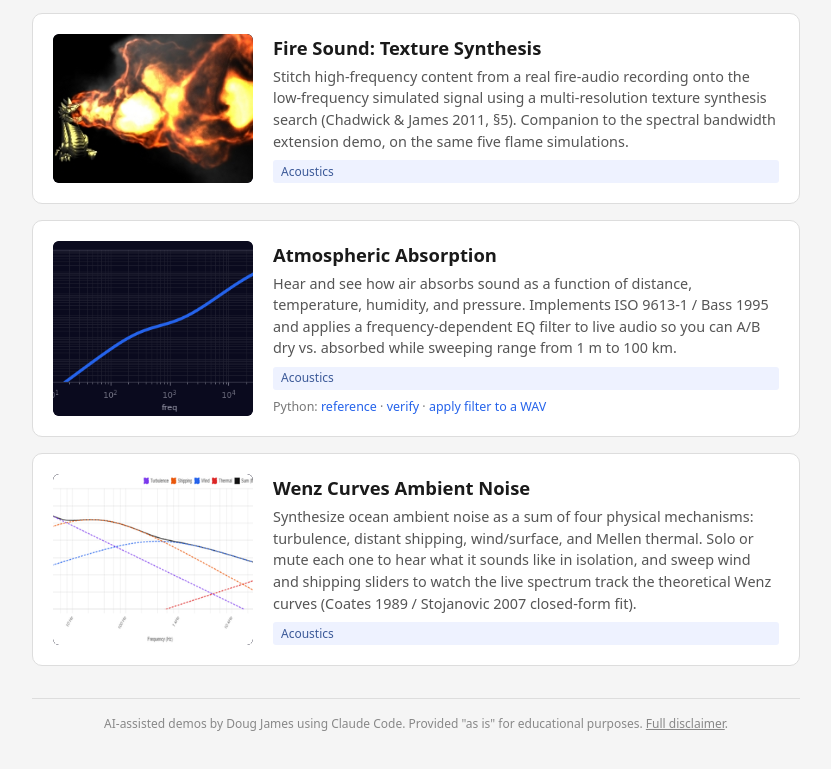
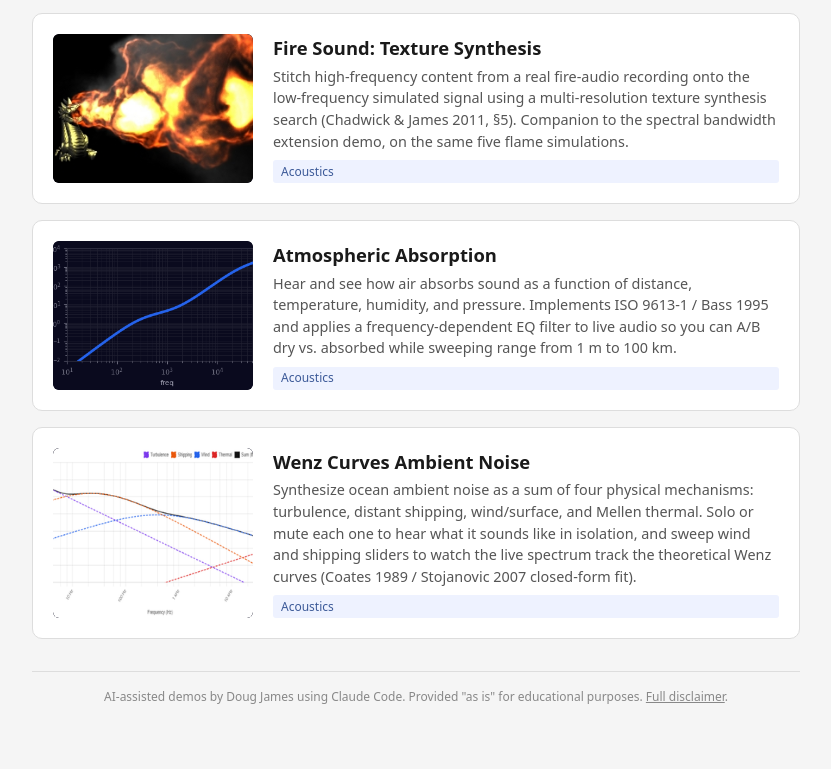
Before and after one commit to dougjam/demos, a plain HTML site: page index.html in a window 1280 px wide. Shown: the part 1425-2194 px from the top of the page, without its empty margins (224-1055 px from the left). Drawn offline with Linux system fonts and the light colour scheme.

Commit message:
Simplify Python links on demo and gallery pages
Demo header now has a single "Python source" link pointing to the
python/ directory listing on GitHub, instead of the three individual
script links. From there the README plus the file names are
self-explanatory.

Gallery card reverts to the standard wrapping-<a> pattern (matching
every other demo card), and the .demo-info h2 a / .demo-info .meta
CSS additions are removed since nothing uses them anymore.

Co-Authored-By: Claude Opus 4.7 (1M context) <noreply@anthropic.com>

```diff
--- a/atmospheric-absorption/index.html
+++ b/atmospheric-absorption/index.html
@@ -187,10 +187,7 @@ footer a { color: #999; }
 <p class="nav-link">
   <a href="../index.html">&larr; All demos</a> &middot;
   <a href="https://github.com/dougjam/demos/tree/master/atmospheric-absorption">Source</a> &middot;
-  Python:
-  <a href="https://github.com/dougjam/demos/blob/master/atmospheric-absorption/python/iso9613_reference.py">reference</a>,
-  <a href="https://github.com/dougjam/demos/blob/master/atmospheric-absorption/python/verify.py">verify</a>,
-  <a href="https://github.com/dougjam/demos/blob/master/atmospheric-absorption/python/apply_absorption.py">apply filter to a WAV</a> &middot;
+  <a href="https://github.com/dougjam/demos/tree/master/atmospheric-absorption/python">Python source</a> &middot;
   <a href="test.html">JS tests</a>
 </p>
 
@@ -380,8 +377,8 @@ footer a { color: #999; }
   Audio: <a href="ATTRIBUTION.md">attribution</a>.
 </footer>
 
-<script src="iso9613.js?v=13"></script>
+<script src="iso9613.js?v=14"></script>
 <script src="https://cdn.jsdelivr.net/npm/chart.js@4.4.6/dist/chart.umd.min.js"></script>
-<script src="app.js?v=13"></script>
+<script src="app.js?v=14"></script>
 </body>
 </html>
--- a/index.html
+++ b/index.html
@@ -56,8 +56,6 @@ h1 { font-size: 1.8rem; margin-bottom: 0.5rem; }
 }
 .demo-info { display: flex; flex-direction: column; justify-content: center; }
 .demo-info h2 { font-size: 1.15rem; margin-bottom: 0.25rem; }
-.demo-info h2 a { color: inherit; text-decoration: none; }
-.demo-info h2 a:hover { color: #2563eb; }
 .demo-info p { color: #555; font-size: 0.9rem; }
 .demo-info .tag {
   display: inline-block;
@@ -68,13 +66,6 @@ h1 { font-size: 1.8rem; margin-bottom: 0.5rem; }
   padding: 0.15rem 0.5rem;
   border-radius: 3px;
 }
-.demo-info .meta {
-  margin-top: 0.5rem;
-  font-size: 0.78rem;
-  color: #777;
-}
-.demo-info .meta a { color: #2563eb; text-decoration: none; }
-.demo-info .meta a:hover { text-decoration: underline; }
 @media (max-width: 500px) {
   .demo-card { flex-direction: column; }
   .demo-thumb { width: 100%; min-height: 140px; }
@@ -194,12 +185,12 @@ h1 { font-size: 1.8rem; margin-bottom: 0.5rem; }
   </div>
 </a>
 
-<div class="demo-card">
-  <a class="demo-thumb" href="atmospheric-absorption/">
+<a class="demo-card" href="atmospheric-absorption/">
+  <div class="demo-thumb">
     <img src="atmospheric-absorption/thumb.png" alt="Atmospheric Absorption">
-  </a>
+  </div>
   <div class="demo-info">
-    <h2><a href="atmospheric-absorption/">Atmospheric Absorption</a></h2>
+    <h2>Atmospheric Absorption</h2>
     <p>
       Hear and see how air absorbs sound as a function of distance,
       temperature, humidity, and pressure. Implements ISO 9613-1 / Bass
@@ -208,16 +199,8 @@ h1 { font-size: 1.8rem; margin-bottom: 0.5rem; }
       100 km.
     </p>
     <span class="tag">Acoustics</span>
-    <p class="meta">
-      Python:
-      <a href="https://github.com/dougjam/demos/blob/master/atmospheric-absorption/python/iso9613_reference.py">reference</a>
-      &middot;
-      <a href="https://github.com/dougjam/demos/blob/master/atmospheric-absorption/python/verify.py">verify</a>
-      &middot;
-      <a href="https://github.com/dougjam/demos/blob/master/atmospheric-absorption/python/apply_absorption.py">apply filter to a WAV</a>
-    </p>
   </div>
-</div>
+</a>
 
 <a class="demo-card" href="wenz-ambient-noise/">
   <div class="demo-thumb">
```
